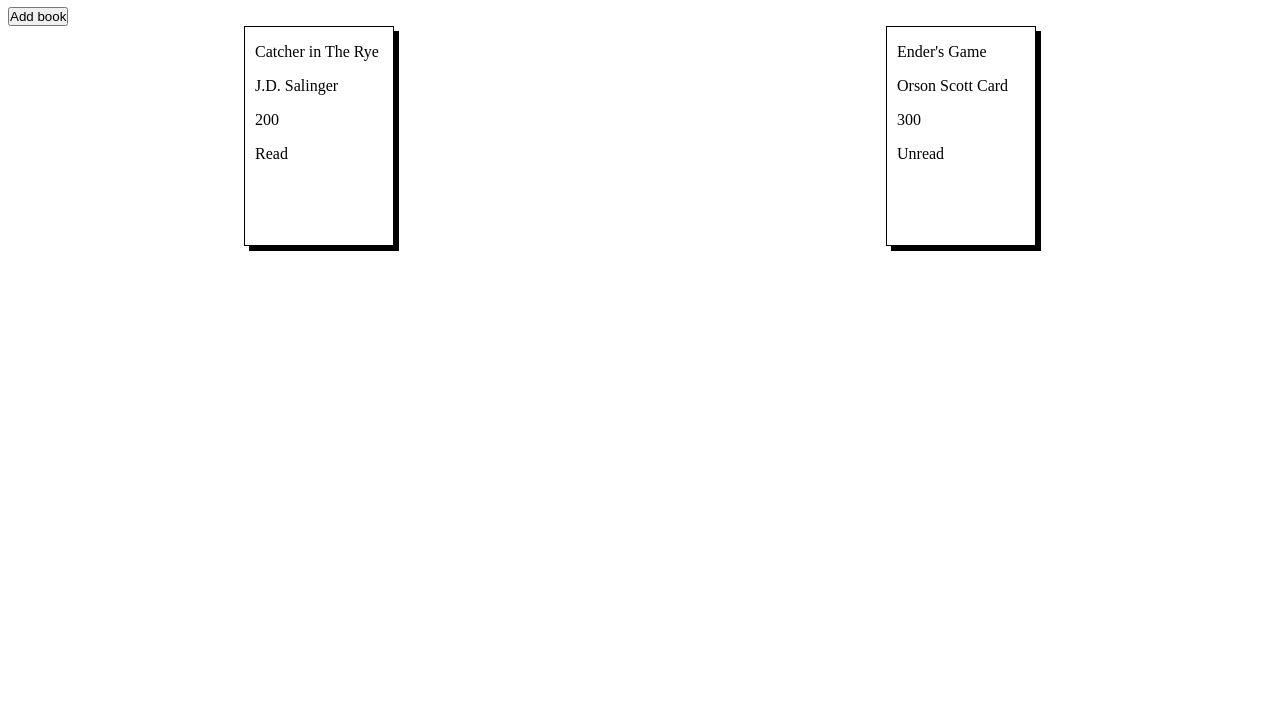
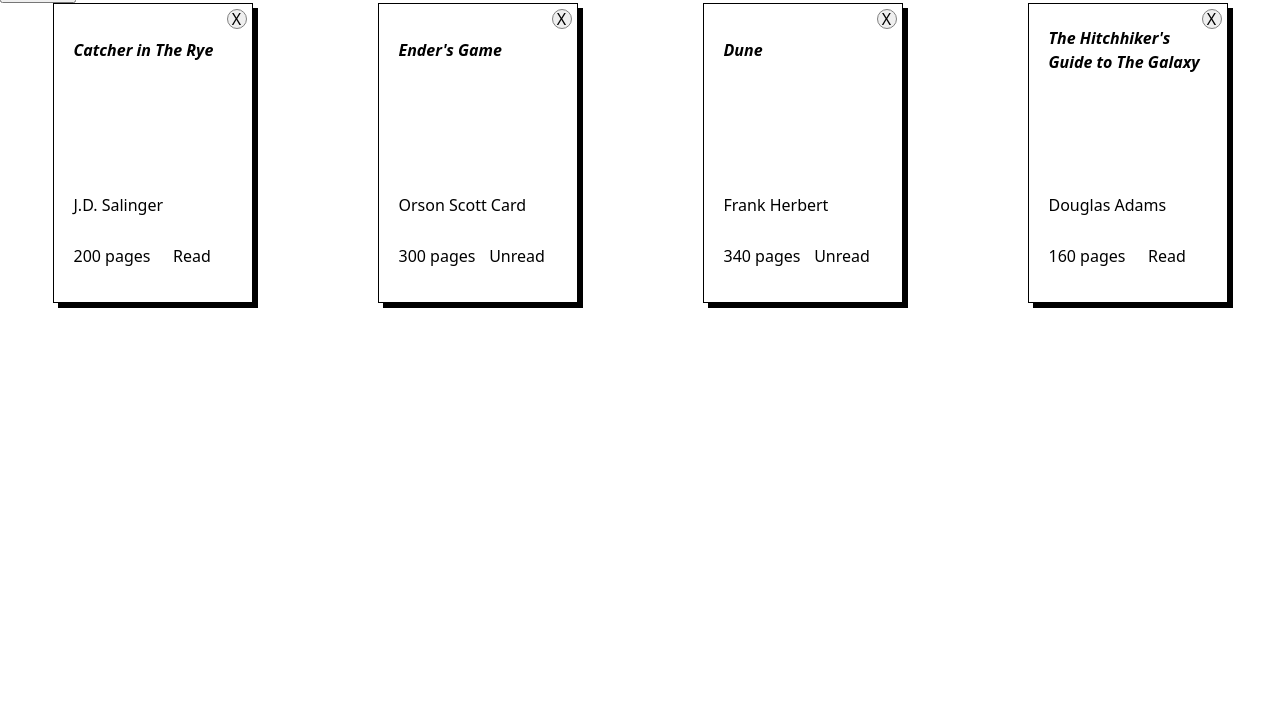
Before and after one commit to ChristopherGantes/library, a plain HTML site: page index.html in a window 1280 px wide. Shown: the part 73-800 px from the top of the page. Drawn offline with Linux system fonts and the light colour scheme.

Commit message:
finished for now. have all the functionality required

```diff
--- a/index.html
+++ b/index.html
@@ -1,15 +1,37 @@
 <!DOCTYPE html>
 <html lang="en">
   <head>
-  <meta charset="UTF-8">
-  <meta name="viewport" content="width=device-width, initial-scale=1.0">
-  <link rel="stylesheet" href="styles.css">
+    <meta charset="UTF-8" />
+    <meta name="viewport" content="width=device-width, initial-scale=1.0" />
+    <link rel="stylesheet" href="styles.css" />
     <script src="script.js" defer></script>
     <title>Library</title>
   </head>
   <body>
     <h1>My Library</h1>
-  <button type="button">Add book</button>
+    <button type="button" id="show-dialog">Add Book</button>
     <div id="library-grid"></div>
+
+    <dialog>
+      <form id="book-form">
+        <div>
+          <label for="title">Title</label>
+          <input type="text" id="title" name="title" required />
+        </div>
+        <div>
+          <label for="author">Author</label>
+          <input type="text" id="author" name="author" required />
+        </div>
+        <div>
+          <label for="pages"># of Pages</label>
+          <input type="number" id="pages" name="pages" min="0" required />
+        </div>
+        <div>
+          <label for="read">Read</label>
+          <input type="checkbox" name="read" id="read" />
+        </div>
+        <button id="add-book">Add to library</button>
+      </form>
+    </dialog>
   </body>
 </html>
--- a/script.js
+++ b/script.js
@@ -6,15 +6,15 @@ function Book(title, author, numberOfPages, read) {
   this.numberOfPages = numberOfPages;
   this.read = read;
 
-  function info() {
+  this.info = function () {
     return `${title} by ${author}, ${numberOfPages} pages, ${
       read ? "read" : "not read yet"
     }`;
-  }
+  };
 
-  function toggleRead() {
+  this.toggleRead = function () {
     this.read = !this.read;
-  }
+  };
 }
 
 function addBookToLibrary(title, author, numberOfPages, read, library) {
@@ -24,37 +24,94 @@ function addBookToLibrary(title, author, numberOfPages, read, library) {
 
 const catcher = new Book("Catcher in The Rye", "J.D. Salinger", 200, true);
 const enders = new Book("Ender's Game", "Orson Scott Card", 300, false);
+const dune = new Book("Dune", "Frank Herbert", 340, false);
+const hitchhiker = new Book(
+  "The Hitchhiker's Guide to The Galaxy",
+  "Douglas Adams",
+  160,
+  true
+);
 
-myLibrary.push(catcher, enders);
-
+myLibrary.push(catcher, enders, dune, hitchhiker);
 
 const libraryGrid = document.querySelector("#library-grid");
 
-for (const book of myLibrary) {
+function createBookNode(book) {
   const bookDiv = document.createElement("div");
-  bookDiv.setAttribute("class", "book")
+  bookDiv.setAttribute("class", "book");
 
   const bookTitle = document.createElement("p");
   bookTitle.textContent = book.title;
-  bookTitle.setAttribute("class", "book-title")
+  bookTitle.setAttribute("class", "book-title");
 
   const bookAuthor = document.createElement("p");
   bookAuthor.textContent = book.author;
-  bookAuthor.setAttribute("class", "book-author")
+  bookAuthor.setAttribute("class", "book-author");
 
   const bookPages = document.createElement("p");
-  bookPages.textContent = book.numberOfPages;
-  bookPages.setAttribute("class", "book-pages")
+  bookPages.textContent = `${book.numberOfPages} pages`;
+  bookPages.setAttribute("class", "book-pages");
 
-  const bookRead = document.createElement("p");
-  bookRead.textContent = book.read?"Read":"Unread";
-  bookRead.setAttribute("class", "book-read")
+  const bookReadButton = document.createElement("button");
+  bookReadButton.setAttribute("class", "book-read");
+  bookReadButton.textContent = book.read ? "Read" : "Unread";
+  bookReadButton.addEventListener("click", (event) => {
+    event.preventDefault();
+    book.toggleRead();
+    bookReadButton.textContent = book.read ? "Read" : "Unread";
+  });
 
+  const removeButton = document.createElement("button");
+  removeButton.setAttribute("id", "remove-book");
+  removeButton.textContent = "X";
+  removeButton.addEventListener("click", (event) => {
+    event.preventDefault();
+    const indexOfBook = myLibrary.indexOf(book);
+    myLibrary.splice(indexOfBook, 1);
+    bookDiv.parentNode.removeChild(bookDiv);
+    console.log(myLibrary);
+  });
 
   bookDiv.appendChild(bookTitle);
   bookDiv.appendChild(bookAuthor);
   bookDiv.appendChild(bookPages);
-  bookDiv.appendChild(bookRead);
+  bookDiv.appendChild(bookReadButton);
+  bookDiv.appendChild(removeButton);
 
-  libraryGrid.appendChild(bookDiv);
+  return bookDiv;
 }
+
+function buildLibrary(library) {
+  libraryGrid.replaceChildren();
+  library.forEach((book, index) => {
+    const bookNode = createBookNode(book);
+    bookNode.setAttribute("data", index);
+    libraryGrid.appendChild(bookNode);
+  });
+}
+
+buildLibrary(myLibrary);
+
+const showDialogButton = document.querySelector("#show-dialog");
+const bookDialog = document.querySelector("dialog");
+showDialogButton.addEventListener("click", () => {
+  bookDialog.showModal();
+});
+
+const bookForm = document.querySelector("#book-form");
+bookForm.addEventListener("submit", (event) => {
+  event.preventDefault();
+  const data = new FormData(bookForm);
+
+  addBookToLibrary(
+    data.get("title"),
+    data.get("author"),
+    Number(data.get("pages")),
+    data.get("read") === "on" ? true : false,
+    myLibrary
+  );
+  buildLibrary(myLibrary);
+
+  bookForm.reset();
+  bookDialog.close();
+});
--- a/styles.css
+++ b/styles.css
@@ -1,7 +1,50 @@
+/* CSS RESET */
+*,
+*::before,
+*::after {
+  box-sizing: border-box;
+}
+
 * {
-  box-sizing: border-box;
+  margin: 0;
   padding: 0;
 }
+
+body {
+  /* line height not suitable for headings */
+  font-family: system-ui, "Segoe UI", Roboto, Helvetica, Arial, sans-serif, "Apple Color Emoji", "Segoe UI Emoji", "Segoe UI Symbol";
+  line-height: 1.5;
+  -webkit-font-smoothing: antialiased;
+}
+
+img,
+picture,
+video,
+canvas,
+svg {
+  display: block;
+  max-width: 100%;
+}
+
+input,
+button,
+textarea,
+select {
+  font: inherit;
+}
+
+p,
+h1,
+h2,
+h3,
+h4,
+h5,
+h6 {
+  overflow-wrap: break-word;
+  hyphens: auto;
+}
+
+/* PROJECT CSS */
 #library-grid {
   display: grid;
   grid-template-columns: repeat(auto-fit, minmax(200px, 1fr));
@@ -12,11 +55,74 @@
 
 .book {
   justify-self: center;
+  position: relative;
 
-  padding: 0 10px;
+  display: grid;
+  grid-template-columns: 1fr 1fr;
+  grid-template-rows: 1fr 2fr 1fr 1fr;
+  align-items: center;
+
+  padding: 20px;
   border: 1px solid black;
-  width: 150px;
-  min-height: 220px;
-
+  width: 200px;
+  height: 300px;
   box-shadow: 5px 5px 0 0;
 }
+
+.book>.book-title {
+  grid-column: 1/-1;
+
+  font-weight: 600;
+  font-style: italic;
+}
+
+.book>.book-author {
+  grid-column: 1/-1;
+  grid-row: 3/4;
+}
+
+.book>.book-pages {
+  grid-column: 1;
+  grid-row: 4;
+}
+
+.book>.book-read {
+  grid-column: 2;
+  grid-row: 4;
+  text-align: center;
+  border: none;
+  background: none;
+}
+.book>#remove-book {
+  position: absolute;
+  top: 5px;
+  right: 5px;
+  width: 20px;
+  height: 20px;
+  border-radius: 50%;
+  border: 1px solid gray;
+
+  display: flex;
+  justify-content: center;
+  align-items: center;
+}
+
+form {
+  display: grid;
+  padding: 5px;
+  gap: 10px;
+}
+
+form>div {
+  display: grid;
+  grid-template-columns: 1fr 2fr;
+  gap: 5px;
+}
+
+form label {
+  text-align: right;
+}
+
+form input {
+  justify-self: left;
+}
```
Lines whose indentation alone changed are shown as unchanged.
